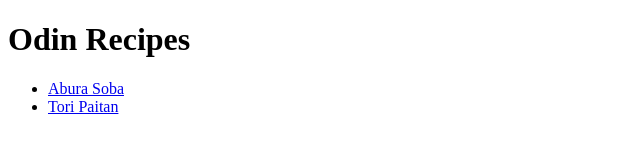
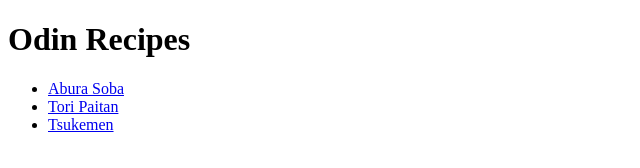
Before and after one commit to jtanman/odin-recipes, a plain HTML site: page index.html in a window 1280 px wide. Shown: the full height of the page, 0-640 px from the left. Drawn offline with Linux system fonts and the light colour scheme.

Commit message:
Add tsukemen recipe to list

```diff
--- a/index.html
+++ b/index.html
@@ -10,6 +10,7 @@
     <ul>
         <li><a href="recipes/abura-soba.html">Abura Soba</a></li>
         <li><a href="recipes/tori-paitan.html">Tori Paitan</a></li>
+        <li><a href="recipes/tsukemen.html">Tsukemen</a></li>
     </ul>
 </body>
 </html>
```
